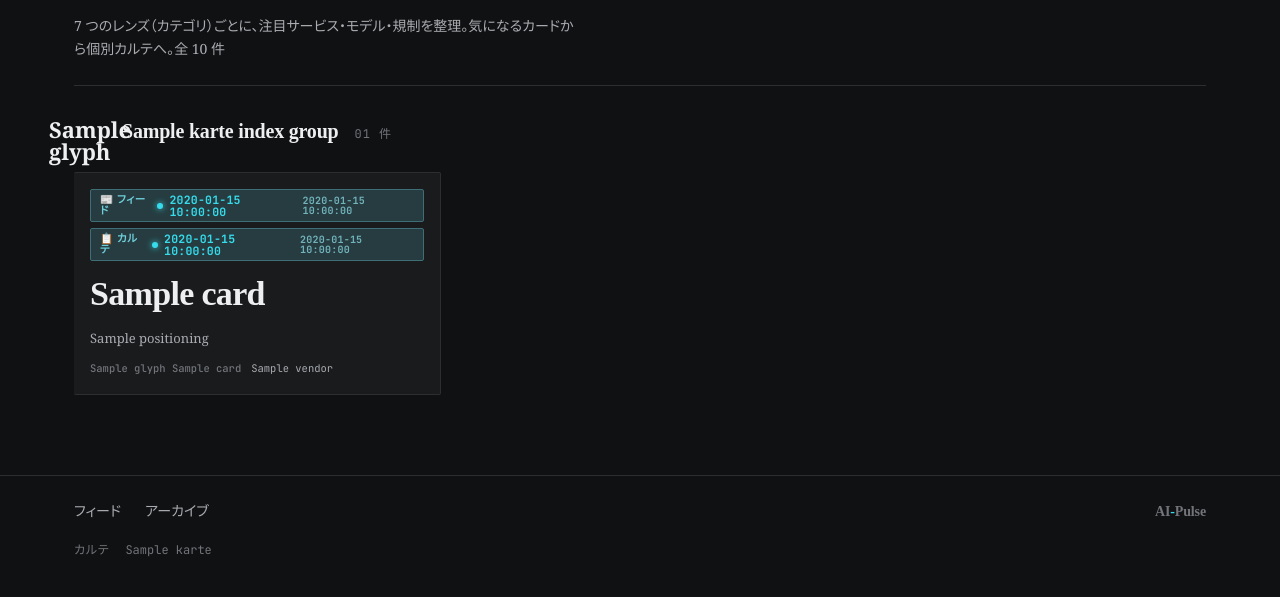
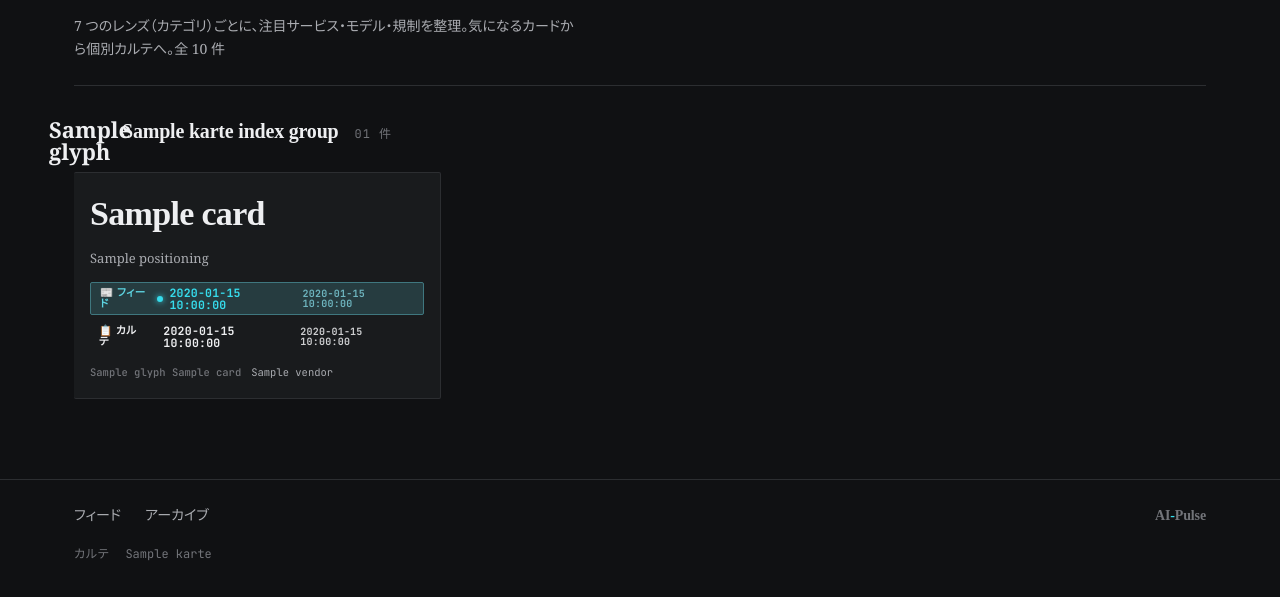
Before and after one commit to HIDEPON-UMG/AI-Pulse, a Python web app: template templates/karte-index.html.j2 in a window 1280 px wide. Shown: the part 204-801 px from the top of the page. Before the commit the page ends 760 px from the top, so only its background shows below. Run offline with Jinja, Linux system fonts and the light colour scheme; the template is opened without the code that fills it: most values are stand-ins (such as "Sample title", 1, 10 or a date in 2020).

Commit message:
カルテ一覧: 更新バッジを meta 直上に再配置 + 種別ごとに色分離 + agent レンズに OpenClaw 追加
- なぜ (UI 位置): カードの主役はカルテ名 (h3 34px) であり、更新バッジが頭にあると
  視線がメタ情報から始まってしまう。バッジを meta (カテゴリ/ベンダー) の直上に移し、
  「カルテ名 → ポジショニング → 直近更新 → 分類/ベンダー」の読み下し順に整理
- なぜ (色分離): 旧版はフィード/カルテ 2 バッジが同じ accent 色で「何が更新されたか」が
  視覚的に弱かった。フィード=var(--accent) (動的な活発さ) / カルテ=var(--cat) カテゴリ色
  (このレンズの鮮度) に分離し、各々独立に fresh (7 日以内) を判定。fresh/非 fresh で
  background と border の濃度を変える 2 段階強調
- なぜ (OpenClaw): 既存 agent レンズ (agentkit/devin/dify/langgraph) に OpenClaw が
  抜けていたユーザー指摘。Peter Steinberger (PSPDFKit) 開発 → 2026.01 Anthropic 商標
  申入れで Clawdbot → OpenClaw リネーム → 2026.02 GitHub 10 万 stars 突破 +
  Steinberger OpenAI 入社で独立財団化、という強いニュース性を持つ OSS マルチチャネル AI agent

検証:
- pytest 52 PASS 維持
- DESIGN.md lint errors=0 (warnings=30/infos=1 既存維持)
- SSG ビルド 30 ページ (karte 26→27、archive/feed 不変)
- 全 3 history URL (github.com/openclaw/openclaw, openclaw.ai, docs.openclaw.ai) を
  urllib HEAD+GET で 200 確認 (LLM 捏造 ban 遵守)
- E2E chrome-devtools MCP 実 DOM:
  - 子要素順序 [h3, pos, upd-row, meta] でバッジ位置確認
  - 色分離: model (karte hue 256) / agent (158) / editor (200) と各カテゴリで
    karte バッジ色が異なり feed (固定 accent hue 205) と確実に区別される
  - agent レンズ 5 件中に OpenClaw 描画

スクショ:
- docs/eval/2026-06-04_karte-index_badge_relocated.png (フルページ)
- docs/eval/2026-06-04_karte-index_editor_section.png (色分離視認用)

Co-Authored-By: Claude Opus 4.7 (1M context) <noreply@anthropic.com>

```diff
--- a/templates/karte-index.html.j2
+++ b/templates/karte-index.html.j2
@@ -57,37 +57,62 @@
 }
 .ki-card:hover h3 { color: var(--cat); }
 
-/* (2026-06-04) カードの「直近アップデート」を 2 種並列で。
-   .upd.feed = フィード(events 最新) / .upd.karte = カルテ本体(entity.snapshot_date)。
-   何が更新されたかを一目で示すため接頭辞 (📰 / 📋) と種別ラベルを併記。
-   各々独立に fresh 判定し、7 日以内のものだけ accent 強調。 */
+/* (2026-06-04) カードの「直近アップデート」を 2 種並列で。位置はカード下方 (meta 直上)。
+   .upd.feed  = フィード(events 最新由来)         → accent (Claude Orange) で「動的な活発さ」を表現
+   .upd.karte = カルテ本体(entity.snapshot_date由来) → var(--cat) (カテゴリ色) で「このレンズの鮮度」を表現
+   各々独立に fresh (7 日以内) を判定して強調。 */
 .ki-card .upd-row {
   display: flex; flex-wrap: wrap; gap: 6px;
+  margin-top: 6px;
 }
 .ki-card .upd {
   display: inline-flex; align-items: center; gap: 6px;
   font-family: var(--font-mono); font-size: 11.5px; line-height: 1;
   padding: 4px 9px; border-radius: var(--r-sm);
-  background: var(--bg-elev-2); color: var(--fg-sub);
-  border: 1px solid var(--border); letter-spacing: 0.02em;
+  color: var(--fg-sub); letter-spacing: 0.02em;
 }
 .ki-card .upd .kind {
   font-family: var(--font-head); font-size: 10.5px; font-weight: 700;
-  color: var(--fg-mute); letter-spacing: 0.06em;
+  letter-spacing: 0.06em;
 }
-.ki-card .upd .dot { width: 6px; height: 6px; border-radius: 50%; background: var(--fg-mute); flex: none; }
-.ki-card .upd .abs { color: var(--fg-mute); font-size: 10px; opacity: .85; }
-.ki-card .upd.fresh {
+.ki-card .upd .dot { width: 6px; height: 6px; border-radius: 50%; flex: none; }
+.ki-card .upd .abs { font-size: 10px; opacity: .85; }
+
+/* feed: accent (Claude Orange) */
+.ki-card .upd.feed {
+  background: color-mix(in oklab, var(--accent) 7%, var(--bg-elev-2));
+  border: 1px solid color-mix(in oklab, var(--accent) 24%, var(--border));
+}
+.ki-card .upd.feed .kind { color: color-mix(in oklab, var(--accent) 72%, var(--fg-mute)); }
+.ki-card .upd.feed .dot { background: color-mix(in oklab, var(--accent) 55%, var(--fg-mute)); }
+.ki-card .upd.feed .abs { color: color-mix(in oklab, var(--accent) 38%, var(--fg-mute)); }
+.ki-card .upd.feed.fresh {
   background: color-mix(in oklab, var(--accent) 20%, var(--bg-elev));
   color: var(--accent);
-  border-color: color-mix(in oklab, var(--accent) 40%, var(--border));
+  border-color: color-mix(in oklab, var(--accent) 45%, var(--border));
   font-weight: 700;
 }
-.ki-card .upd.fresh .kind { color: color-mix(in oklab, var(--accent) 70%, var(--fg-sub)); }
-.ki-card .upd.fresh .dot {
-  background: var(--accent); box-shadow: 0 0 6px var(--accent);
+.ki-card .upd.feed.fresh .kind { color: color-mix(in oklab, var(--accent) 82%, var(--fg-sub)); }
+.ki-card .upd.feed.fresh .dot { background: var(--accent); box-shadow: 0 0 6px var(--accent); }
+.ki-card .upd.feed.fresh .abs { color: color-mix(in oklab, var(--accent) 60%, var(--fg-sub)); }
+
+/* karte: カテゴリ色 (var(--cat)) */
+.ki-card .upd.karte {
+  background: color-mix(in oklab, var(--cat) 7%, var(--bg-elev-2));
+  border: 1px solid color-mix(in oklab, var(--cat) 24%, var(--border));
 }
-.ki-card .upd.fresh .abs { color: color-mix(in oklab, var(--accent) 55%, var(--fg-sub)); }
+.ki-card .upd.karte .kind { color: color-mix(in oklab, var(--cat) 72%, var(--fg-mute)); }
+.ki-card .upd.karte .dot { background: color-mix(in oklab, var(--cat) 55%, var(--fg-mute)); }
+.ki-card .upd.karte .abs { color: color-mix(in oklab, var(--cat) 38%, var(--fg-mute)); }
+.ki-card .upd.karte.fresh {
+  background: color-mix(in oklab, var(--cat) 20%, var(--bg-elev));
+  color: var(--cat);
+  border-color: color-mix(in oklab, var(--cat) 45%, var(--border));
+  font-weight: 700;
+}
+.ki-card .upd.karte.fresh .kind { color: color-mix(in oklab, var(--cat) 82%, var(--fg-sub)); }
+.ki-card .upd.karte.fresh .dot { background: var(--cat); box-shadow: 0 0 6px var(--cat); }
+.ki-card .upd.karte.fresh .abs { color: color-mix(in oklab, var(--cat) 60%, var(--fg-sub)); }
 .ki-card .pos {
   margin: 0; color: var(--fg-sub); font-size: 13px; line-height: 1.6;
   display: -webkit-box; -webkit-line-clamp: 2; -webkit-box-orient: vertical; overflow: hidden;
@@ -131,6 +156,8 @@
       <div class="ki-cards">
         {% for it in g.cards %}
         <a class="ki-card" href="{{ it.href }}" data-cat="{{ it.cat }}">
+          <h3>{{ it.name }}</h3>
+          <p class="pos">{{ it.positioning }}</p>
           <div class="upd-row">
             {% if it.feed_updated_rel %}
             <span class="upd feed{% if it.feed_updated_fresh %} fresh{% endif %}" title="フィード(直近ニュース) 最終 {{ it.feed_updated_abs }}">
@@ -145,8 +172,6 @@
             </span>
             {% endif %}
           </div>
-          <h3>{{ it.name }}</h3>
-          <p class="pos">{{ it.positioning }}</p>
           <div class="meta">
             <span class="cat-mini">{{ it.glyph }} {{ it.cat_label }}</span>
             <span class="vendor">{{ it.vendor }}</span>
```
Also changed, not shown: 3 other files.
